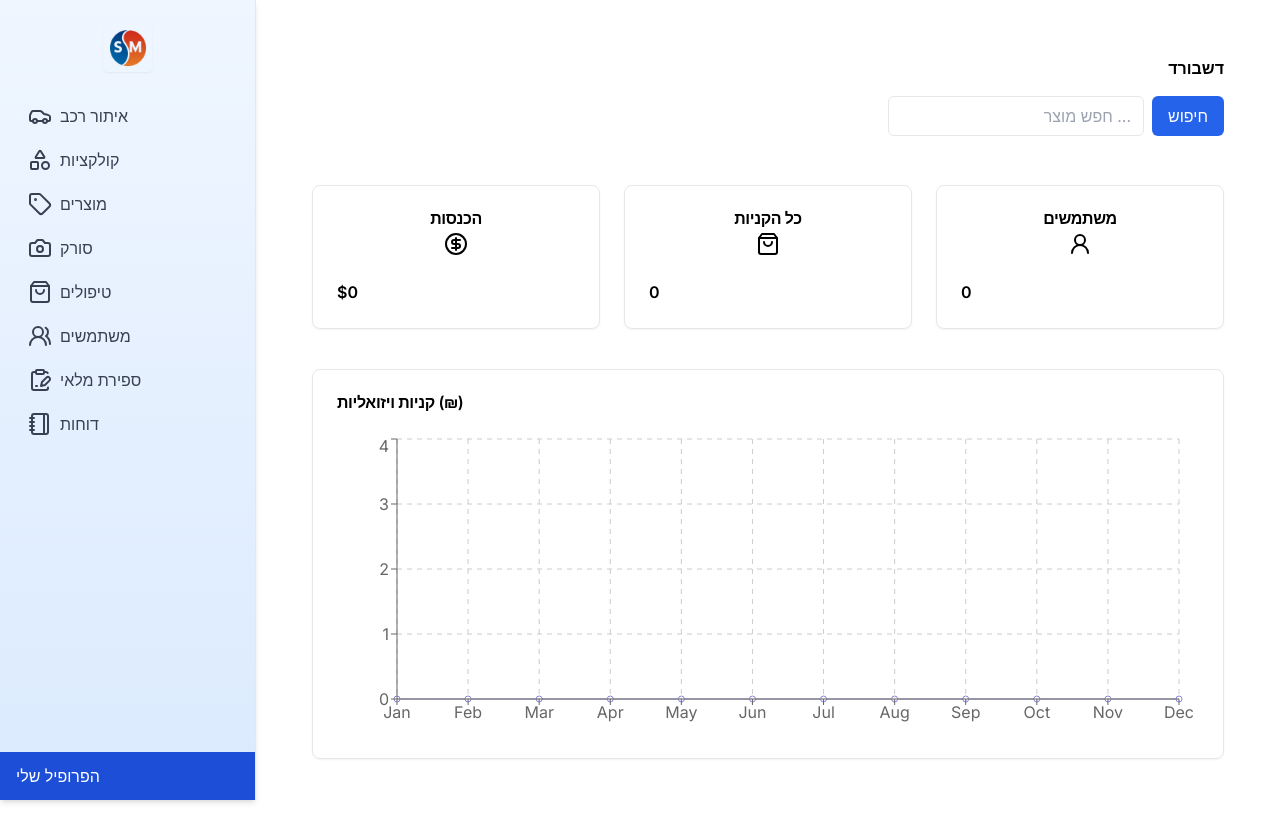
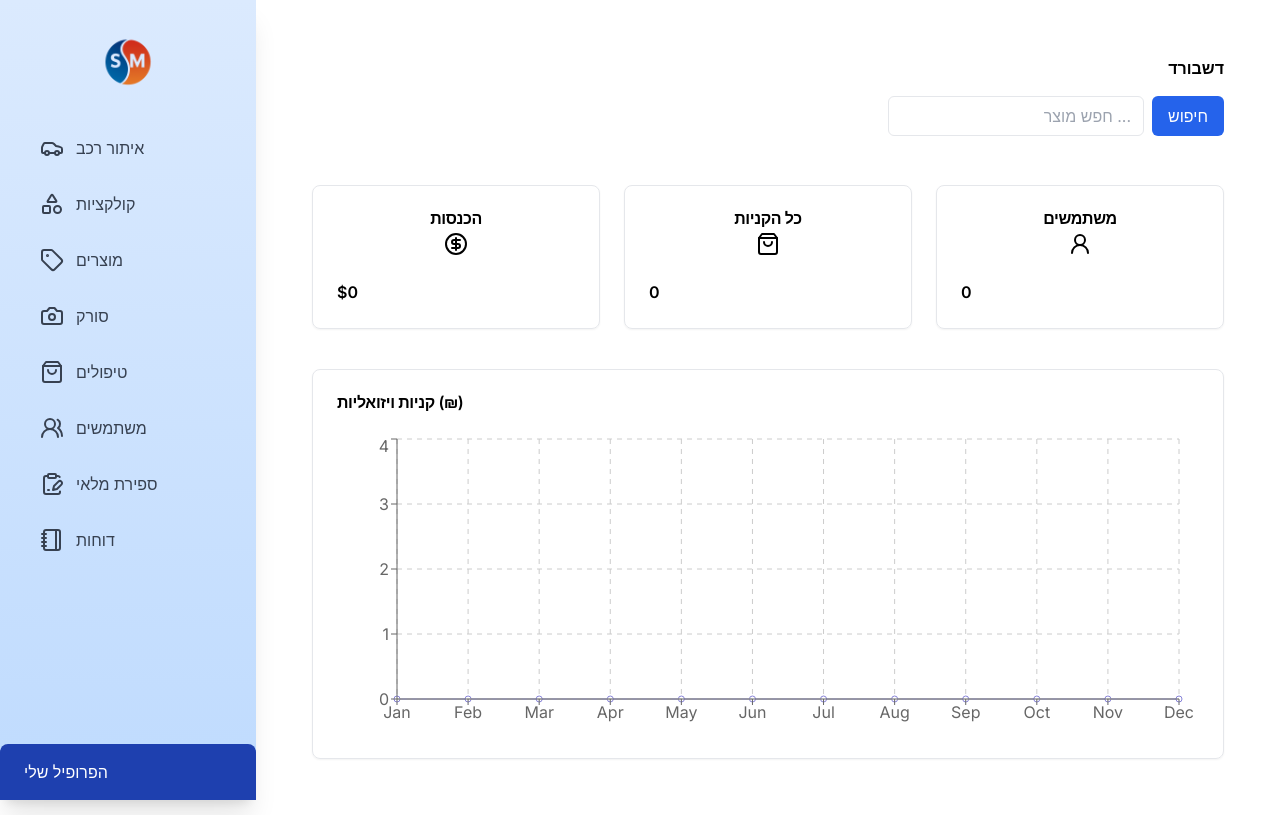
Before and after one commit to J0kErF/sam-admin, a Next.js app: page / in a window 1280 px wide. Built offline with nearby package versions, Linux system fonts and the light colour scheme; no server answers; the database is empty.

Commit message:
new leftsidebar ui v0

```diff
--- a/components/layout/LeftSideBar.tsx
+++ b/components/layout/LeftSideBar.tsx
@@ -1,80 +1,50 @@
 "use client";
 
-import { useState } from "react";
 import { UserButton } from "@clerk/nextjs";
 import Image from "next/image";
 import Link from "next/link";
 import { usePathname } from "next/navigation";
 import { navLinks } from "@/lib/constants";
-import { Menu, X } from "lucide-react";
 
 const LeftSideBar = () => {
   const pathname = usePathname();
-  const [isOpen, setIsOpen] = useState(false);
-  const toggleSidebar = () => setIsOpen(!isOpen);
 
   return (
-    <>
-      {/* Toggle Button on Small Screens */}
-      <div className="lg:hidden fixed top-4 left-4 z-50">
-        <button
-          onClick={toggleSidebar}
-          className="bg-blue-700 text-white p-2 rounded-md shadow"
-        >
-          {isOpen ? <X size={20} /> : <Menu size={20} />}
-        </button>
-      </div>
-
-      {/* Sidebar */}
-      <aside
-        className={`
-          fixed top-0 left-0 z-40 h-screen w-64 bg-gradient-to-b from-blue-50 to-blue-100 border-r shadow-md
-          text-gray-800 flex flex-col justify-between transition-transform duration-300 ease-in-out
-          ${isOpen ? "translate-x-0" : "-translate-x-full"} lg:translate-x-0 lg:relative
-        `}
-      >
-        {/* Sidebar Scrollable Content */}
-        <div className="flex flex-col h-full overflow-y-auto px-4 py-6">
+    <aside className="sticky top-0 left-0 h-screen w-64 bg-gradient-to-b from-blue-100 to-blue-200 shadow-xl text-gray-800 flex flex-col z-30 max-lg:hidden">
+      {/* Logo & Nav */}
+      <div className="flex flex-col h-full overflow-y-auto px-6 py-8 gap-8">
         {/* Logo */}
-          <div className="flex justify-center mb-6">
+        <div className="flex items-center justify-center">
           <Link href="/">
-              <Image
-                src="/icons/icon-512.png"
-                alt="logo"
-                width={48}
-                height={48}
-                className="rounded shadow-sm"
-              />
+            <Image src="/icons/icon-512.png" alt="logo" width={60} height={60} />
           </Link>
         </div>
 
         {/* Navigation Links */}
-          <nav className="flex flex-col gap-1 text-sm font-medium">
+        <nav className="flex flex-col gap-2 flex-grow">
           {navLinks.map((link) => (
             <Link
               key={link.label}
               href={link.url}
-                onClick={() => setIsOpen(false)} // auto-close on mobile
-                className={`flex items-center gap-2 px-3 py-2 rounded-md transition ${
+              className={`flex items-center gap-3 px-4 py-3 rounded-lg transition-all ${
                 pathname === link.url
-                    ? "bg-blue-600 text-white shadow"
-                    : "text-gray-700 hover:bg-blue-200 hover:text-blue-900"
+                  ? "bg-blue-600 text-white font-semibold shadow-md"
+                  : "text-gray-700 hover:bg-blue-500 hover:text-white"
               }`}
             >
               {link.icon}
-                <span className="truncate">{link.label}</span>
+              <span className="text-sm">{link.label}</span>
             </Link>
           ))}
         </nav>
       </div>
 
-        {/* Bottom Section */}
-        <div className="px-4 py-3 bg-blue-700 text-white flex items-center gap-2 text-sm">
+      {/* User Button */}
+      <div className="px-6 py-4 bg-blue-800 rounded-t-lg text-white flex items-center gap-3">
         <UserButton />
-          <span className="truncate">הפרופיל שלי</span>
+        <span className="text-sm">הפרופיל שלי</span>
       </div>
     </aside>
-    </>
   );
 };
 
```
Lines whose indentation alone changed are shown as unchanged.
